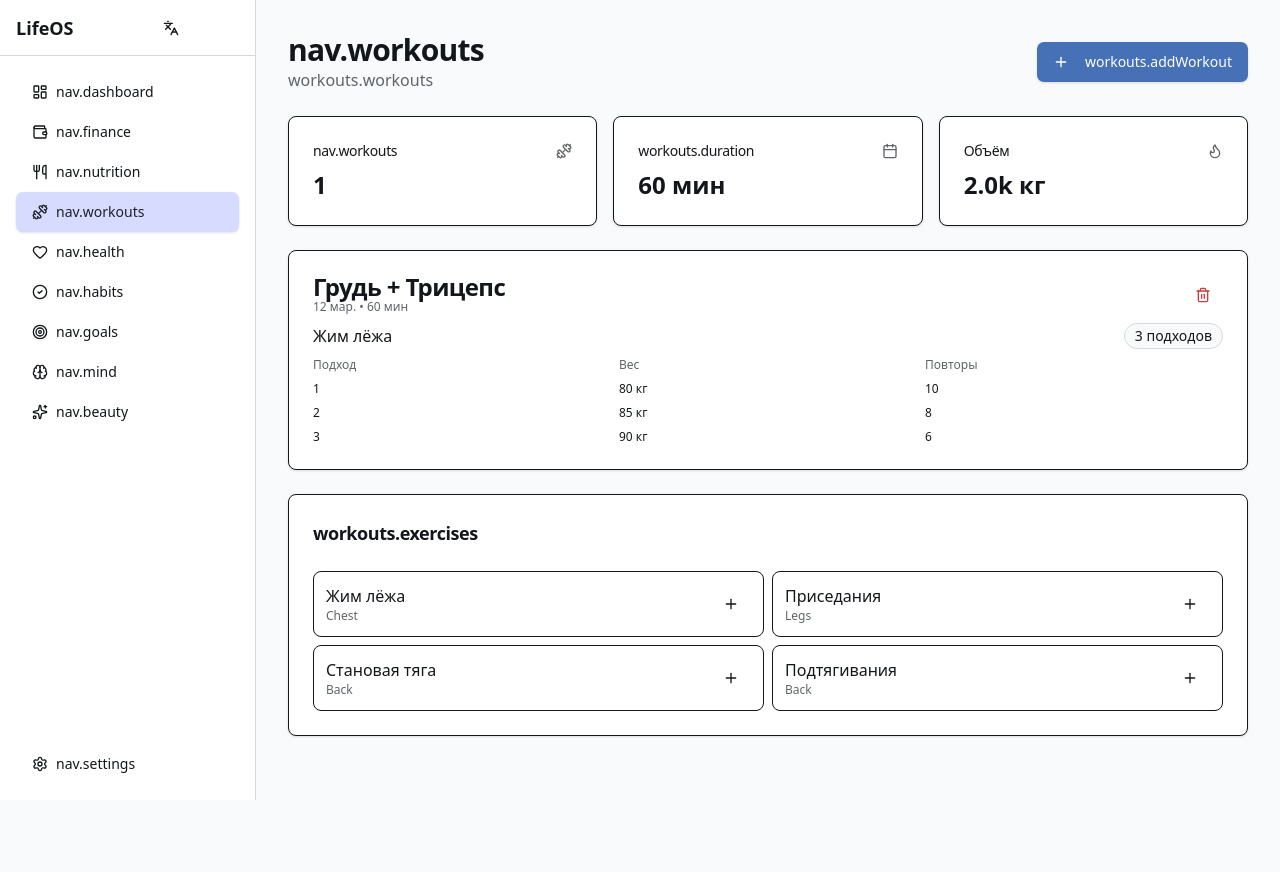
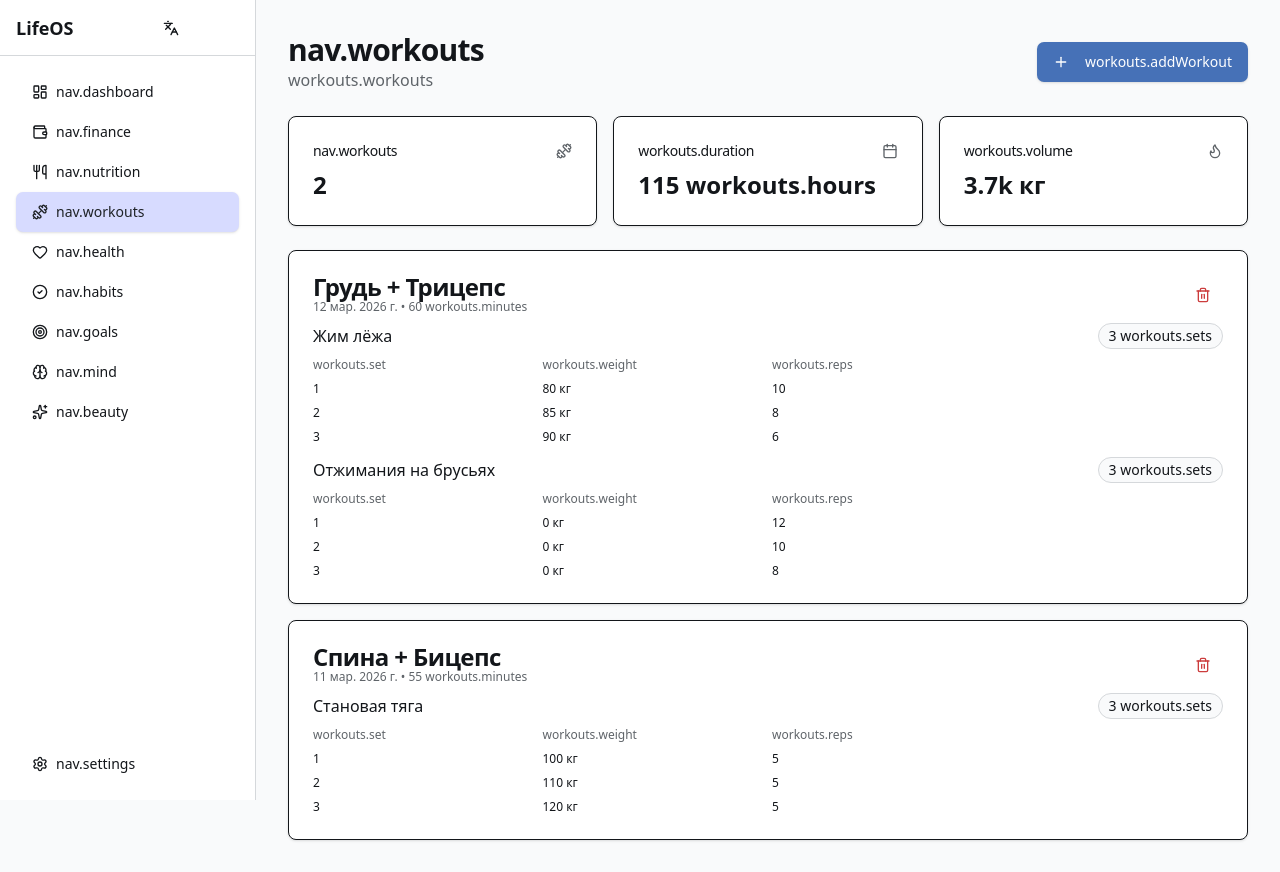
Before and after one commit to bairrrich/13.03.25_LifeOS, a Next.js app: page /workouts in a window 1280 px wide. Before the commit the page ends 800 px from the top, so only its background shows below. Built offline with nearby package versions, Linux system fonts and the light colour scheme; what i18next-resources-to-backend would draw is missing.

Commit message:
feat: Workouts page with exercise tracking

```diff
--- a/public/locales/ru/common.json
+++ b/public/locales/ru/common.json
@@ -195,12 +195,16 @@
     "workout": "Тренировка",
     "streak": "дней серия",
     "sets": "Подходы",
+    "set": "Подход",
+    "reps": "Повторы",
+    "weight": "Вес",
     "addWorkout": "Добавить тренировку",
     "addExercise": "Добавить упражнение",
     "workoutName": "Название тренировки",
     "duration": "Продолжительность",
-    "reps": "Повторения",
-    "weight": "Вес",
+    "minutes": "мин",
+    "hours": "часов",
+    "volume": "Объём",
     "muscleGroup": "Группа мышц",
     "equipment": "Оборудование",
     "difficulty": "Сложность",
--- a/src/app/workouts/page.tsx
+++ b/src/app/workouts/page.tsx
@@ -6,9 +6,8 @@ import { useTranslation } from '@/shared/lib/use-translation';
 import { Button } from '@/ui/components/button';
 import { Card, CardContent, CardHeader, CardTitle, CardDescription } from '@/ui/components/card';
 import { Input } from '@/ui/components/input';
-import { Select } from '@/ui/components/select';
 import { Dialog, DialogContent, DialogHeader, DialogTitle, DialogTrigger, DialogFooter, DialogDescription } from '@/ui/components/dialog';
-import { Plus, Dumbbell, Trash2, Pencil, Calendar, Flame } from 'lucide-react';
+import { Plus, Dumbbell, Trash2, Pencil, Calendar, Flame, Award } from 'lucide-react';
 import { Badge } from '@/ui/components/badge';
 
 interface Workout {
@@ -30,13 +29,6 @@ interface SetData {
   weight: number;
 }
 
-const mockExercises = [
-  { id: '1', name: 'Жим лёжа', muscleGroup: 'chest' },
-  { id: '2', name: 'Приседания', muscleGroup: 'legs' },
-  { id: '3', name: 'Становая тяга', muscleGroup: 'back' },
-  { id: '4', name: 'Подтягивания', muscleGroup: 'back' },
-];
-
 const mockWorkouts: Workout[] = [
   {
     id: '1',
@@ -48,6 +40,24 @@ const mockWorkouts: Workout[] = [
         exerciseId: '1',
         name: 'Жим лёжа',
         sets: [{ reps: 10, weight: 80 }, { reps: 8, weight: 85 }, { reps: 6, weight: 90 }],
+      },
+      {
+        exerciseId: '2',
+        name: 'Отжимания на брусьях',
+        sets: [{ reps: 12, weight: 0 }, { reps: 10, weight: 0 }, { reps: 8, weight: 0 }],
+      },
+    ],
+  },
+  {
+    id: '2',
+    name: 'Спина + Бицепс',
+    date: Date.now() - 172800000,
+    duration: 55,
+    exercises: [
+      {
+        exerciseId: '3',
+        name: 'Становая тяга',
+        sets: [{ reps: 5, weight: 100 }, { reps: 5, weight: 110 }, { reps: 5, weight: 120 }],
       },
     ],
   },
@@ -64,11 +74,11 @@ export default function WorkoutsPage() {
       return eSum + e.sets.reduce((sSum, s) => sSum + (s.reps * s.weight), 0);
     }, 0);
   }, 0);
+  const totalHours = workouts.reduce((sum, w) => sum + (w.duration || 0), 0);
 
-  const handleSubmit = (e: React.FormEvent<HTMLFormElement>) => {
+  const handleAddWorkout = (e: React.FormEvent<HTMLFormElement>) => {
     e.preventDefault();
     const formData = new FormData(e.currentTarget);
-
     const newWorkout: Workout = {
       id: Date.now().toString(),
       name: formData.get('name') as string,
@@ -76,7 +86,6 @@ export default function WorkoutsPage() {
       duration: Number(formData.get('duration')),
       exercises: [],
     };
-
     setWorkouts([newWorkout, ...workouts]);
     setIsDialogOpen(false);
   };
@@ -89,6 +98,7 @@ export default function WorkoutsPage() {
     return new Date(timestamp).toLocaleDateString('ru-RU', {
       day: 'numeric',
       month: 'short',
+      year: 'numeric',
     });
   };
 
@@ -113,7 +123,7 @@ export default function WorkoutsPage() {
                 <DialogTitle>{t('workouts.addWorkout')}</DialogTitle>
                 <DialogDescription>{t('workouts.addWorkout')}</DialogDescription>
               </DialogHeader>
-              <form onSubmit={handleSubmit} className="space-y-4">
+              <form onSubmit={handleAddWorkout} className="space-y-4">
                 <Input name="name" label={t('workouts.workoutName')} required />
                 <Input name="duration" type="number" label={t('workouts.duration')} />
                 <DialogFooter>
@@ -144,12 +154,12 @@ export default function WorkoutsPage() {
               <Calendar className="h-4 w-4 text-muted-foreground" />
             </CardHeader>
             <CardContent>
-              <div className="text-2xl font-bold">{workouts.reduce((sum, w) => sum + (w.duration || 0), 0)} мин</div>
+              <div className="text-2xl font-bold">{totalHours} {t('workouts.hours')}</div>
             </CardContent>
           </Card>
           <Card>
             <CardHeader className="flex flex-row items-center justify-between space-y-0 pb-2">
-              <CardTitle className="text-sm font-medium">Объём</CardTitle>
+              <CardTitle className="text-sm font-medium">{t('workouts.volume')}</CardTitle>
               <Flame className="h-4 w-4 text-muted-foreground" />
             </CardHeader>
             <CardContent>
@@ -174,7 +184,7 @@ export default function WorkoutsPage() {
                     <div>
                       <CardTitle>{workout.name}</CardTitle>
                       <CardDescription className="text-xs">
-                        {formatDate(workout.date)} • {workout.duration || 0} мин
+                        {formatDate(workout.date)} • {workout.duration || 0} {t('workouts.minutes')}
                       </CardDescription>
                     </div>
                     <div className="flex gap-2">
@@ -186,24 +196,26 @@ export default function WorkoutsPage() {
                 </CardHeader>
                 <CardContent>
                   {workout.exercises.length === 0 ? (
-                    <p className="text-sm text-muted-foreground">Нет упражнений</p>
+                    <p className="text-sm text-muted-foreground">{t('common.noData')}</p>
                   ) : (
                     <div className="space-y-3">
                       {workout.exercises.map((exercise, exIndex) => (
                         <div key={exIndex} className="space-y-2">
                           <div className="flex items-center justify-between">
                             <span className="font-medium">{exercise.name}</span>
-                            <Badge variant="outline">{exercise.sets.length} подходов</Badge>
+                            <Badge variant="outline">{exercise.sets.length} {t('workouts.sets')}</Badge>
                           </div>
-                          <div className="grid grid-cols-3 gap-2 text-xs">
-                            <div className="text-muted-foreground">Подход</div>
-                            <div className="text-muted-foreground">Вес</div>
-                            <div className="text-muted-foreground">Повторы</div>
+                          <div className="grid grid-cols-4 gap-2 text-xs">
+                            <div className="text-muted-foreground">{t('workouts.set')}</div>
+                            <div className="text-muted-foreground">{t('workouts.weight')}</div>
+                            <div className="text-muted-foreground">{t('workouts.reps')}</div>
+                            <div></div>
                             {exercise.sets.map((set, setIndex) => (
                               <React.Fragment key={setIndex}>
                                 <div>{setIndex + 1}</div>
                                 <div>{set.weight} кг</div>
                                 <div>{set.reps}</div>
+                                <div></div>
                               </React.Fragment>
                             ))}
                           </div>
@@ -216,28 +228,6 @@ export default function WorkoutsPage() {
             ))
           )}
         </div>
-
-        {/* Exercises Reference */}
-        <Card>
-          <CardHeader>
-            <CardTitle className="text-lg">{t('workouts.exercises')}</CardTitle>
-          </CardHeader>
-          <CardContent>
-            <div className="grid gap-2 md:grid-cols-2">
-              {mockExercises.map((exercise) => (
-                <div key={exercise.id} className="flex items-center justify-between p-3 rounded-lg border">
-                  <div>
-                    <p className="font-medium">{exercise.name}</p>
-                    <p className="text-xs text-muted-foreground capitalize">{exercise.muscleGroup}</p>
-                  </div>
-                  <Button variant="ghost" size="sm">
-                    <Plus className="h-4 w-4" />
-                  </Button>
-                </div>
-              ))}
-            </div>
-          </CardContent>
-        </Card>
       </div>
     </AppLayout>
   );
```
